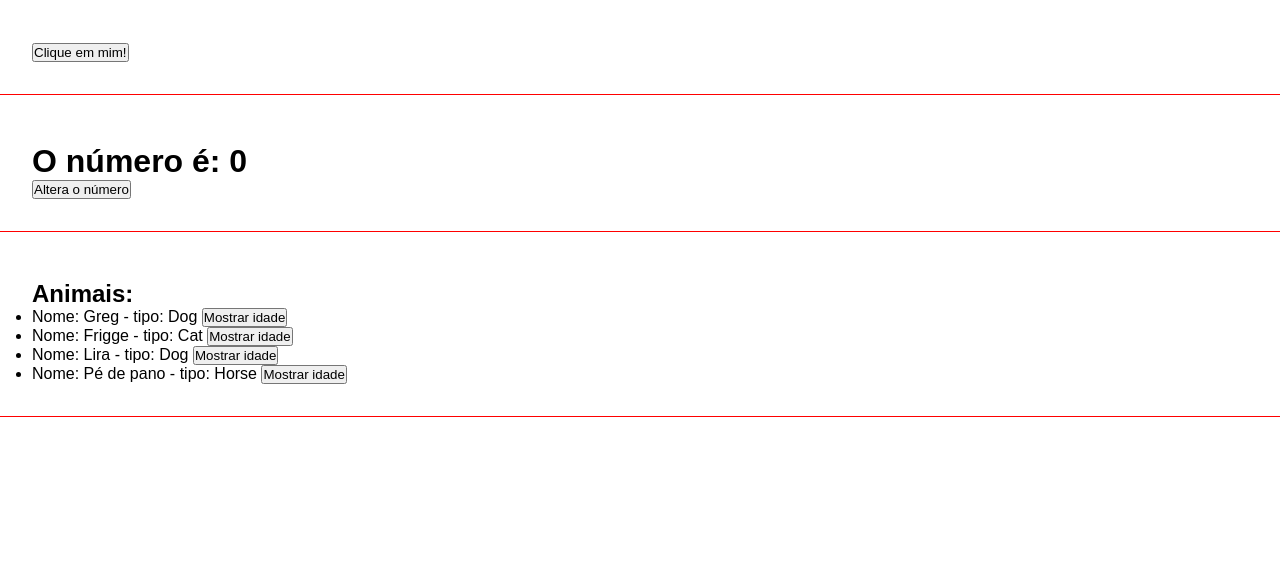
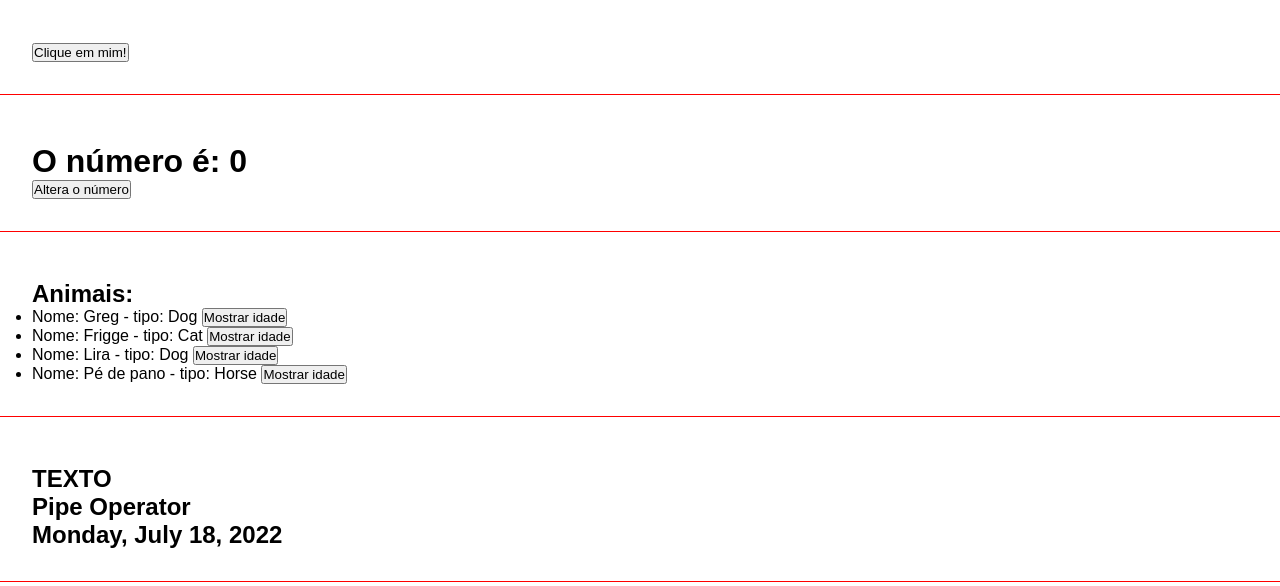
Before and after one commit to alluisi/aula-angular13, an Angular app: page / in a window 1280 px wide. Shown: the part 870-1456 px from the top of the page. Built offline with nearby package versions, Linux system fonts and the light colour scheme.

Commit message:
aula 14/pipe operators

```diff
--- a/src/app/app.component.html
+++ b/src/app/app.component.html
@@ -11,3 +11,4 @@
 <app-eventos></app-eventos>
 <app-emitter></app-emitter>
 <app-list-render></app-list-render>
+<app-pipes></app-pipes>
--- a/src/app/app.module.ts
+++ b/src/app/app.module.ts
@@ -11,6 +11,7 @@
 import { EmitterComponent } from './components/emitter/emitter.component';
 import { ChangeNumberComponent } from './components/change-number/change-number.component';
 import { ListRenderComponent } from './components/list-render/list-render.component';
+import { PipesComponent } from './components/pipes/pipes.component';
 
 @NgModule({
   declarations: [
@@ -22,7 +23,8 @@
     EventosComponent,
     EmitterComponent,
     ChangeNumberComponent,
-    ListRenderComponent
+    ListRenderComponent,
+    PipesComponent
   ],
   imports: [
     BrowserModule,
--- /dev/null
+++ b/src/app/components/pipes/pipes.component.html
@@ -0,0 +1,5 @@
+<div class="class">
+    <h2>{{ "Texto" | uppercase }}</h2>
+    <h2>{{ someText | titlecase }}</h2>
+    <h2>{{ today | date: "fullDate" }}</h2>
+</div>
--- /dev/null
+++ b/src/app/components/pipes/pipes.component.ts
@@ -0,0 +1,19 @@
+import { Component, OnInit } from '@angular/core';
+
+@Component({
+  selector: 'app-pipes',
+  templateUrl: './pipes.component.html',
+  styleUrls: ['./pipes.component.css']
+})
+export class PipesComponent implements OnInit {
+
+  someText = 'PIPE OPERATOR';
+
+  today = new Date();
+
+  constructor() { }
+
+  ngOnInit(): void {
+  }
+
+}
```
Also changed, not shown: src/app/components/pipes/pipes.component.css (added), 1 other file (tests, documents, lock files or other folders).
